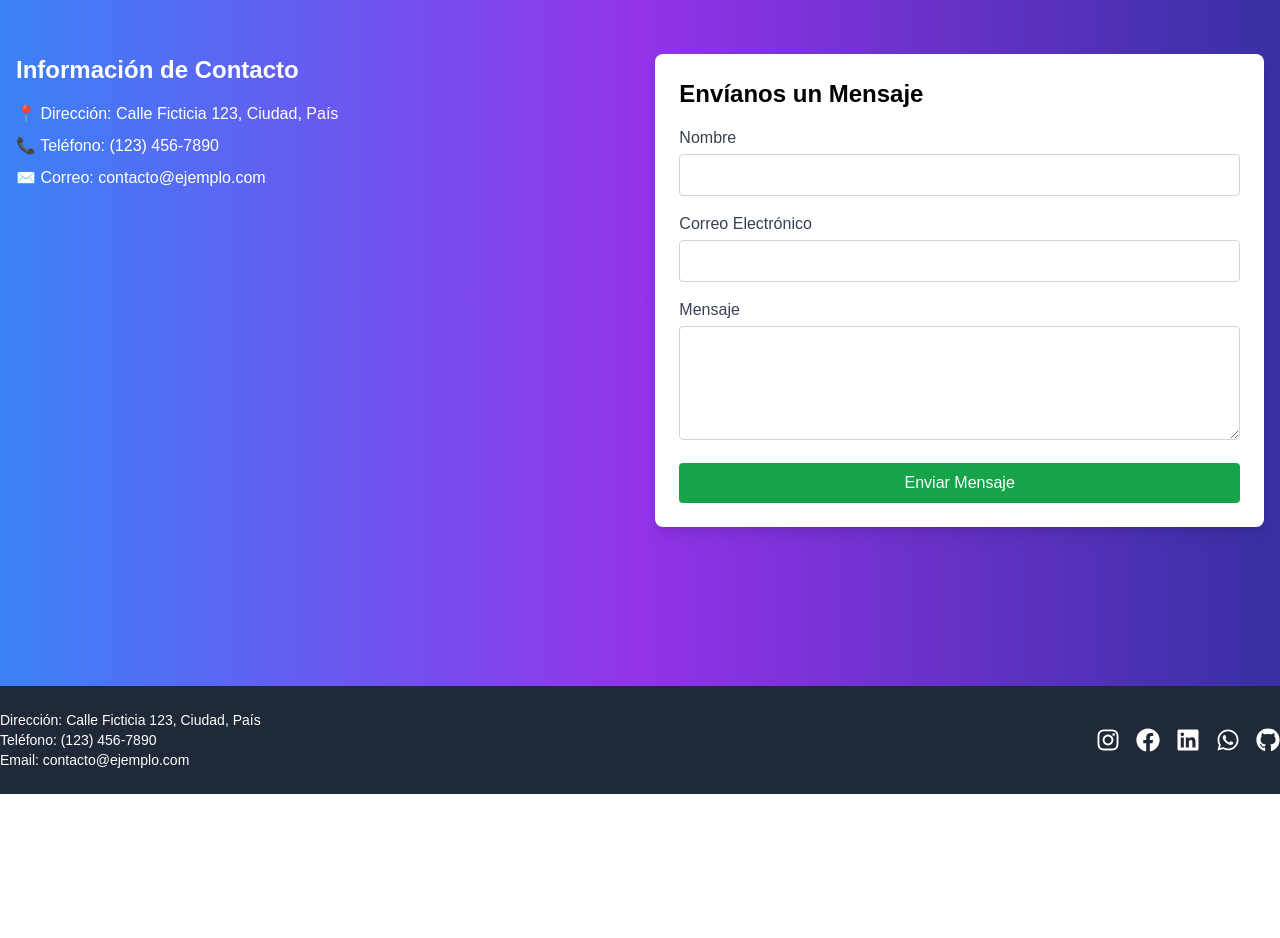
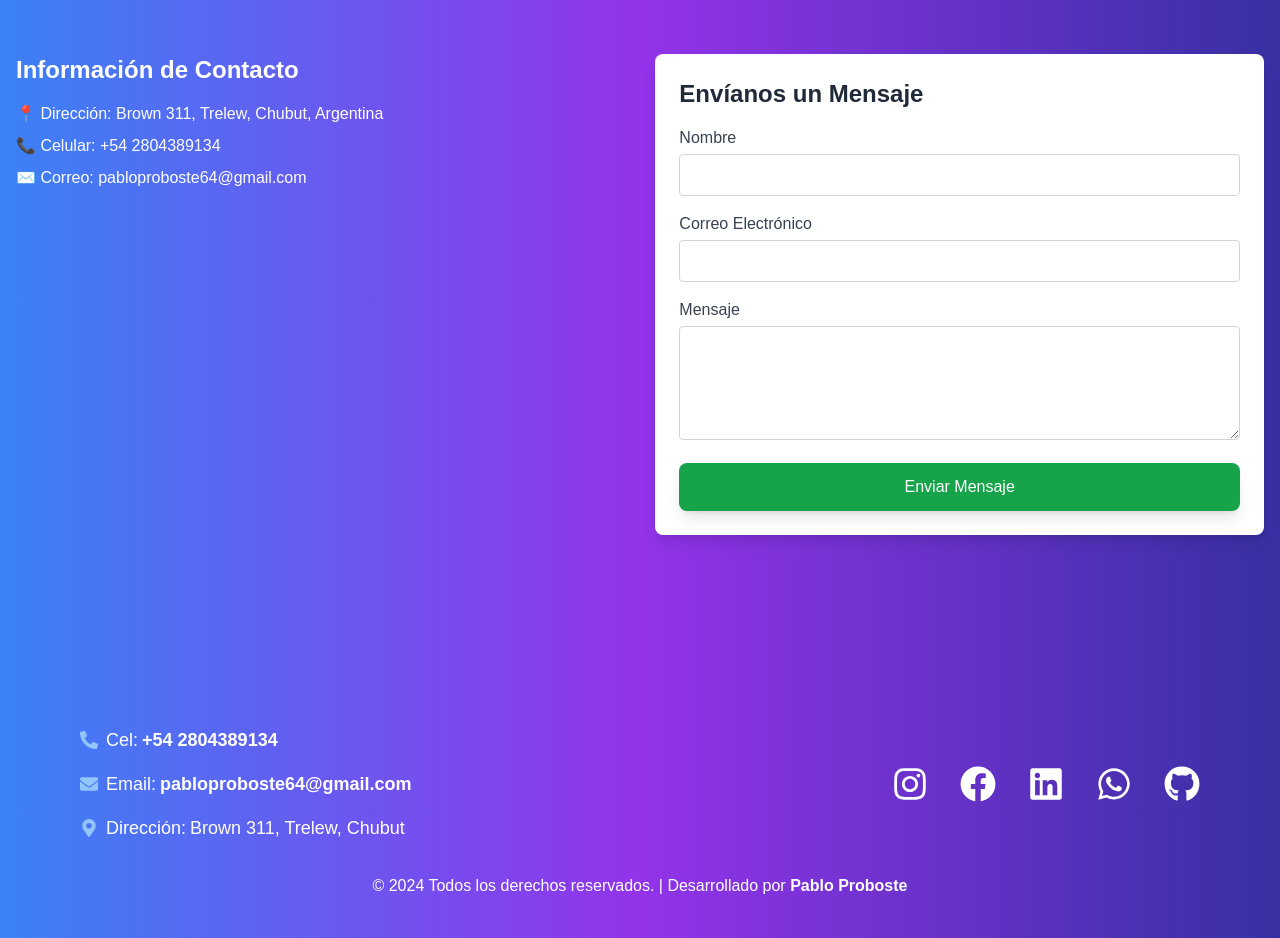
Before and after one commit to 31pablo05/pabloWebApp, a React (Vite) app in the folder mi-web-app/: page / in a window 1280 px wide. Shown: the part 3763-4701 px from the top of the page. Before the commit the page ends 4557 px from the top, so only its background shows below. Built offline with nearby package versions, Linux system fonts and the light colour scheme.

Commit message:
ajustes footer, y componente contact

```diff
--- a/mi-web-app/src/components/Contact.jsx
+++ b/mi-web-app/src/components/Contact.jsx
@@ -19,7 +19,8 @@ function Contact() {
     e.preventDefault();
     const { nombre, correo, mensaje } = formData;
     const mensajeWhatsApp = `Hola, me llamo ${nombre} y mi correo es ${correo}. Quiero consultar sobre: ${mensaje}`;
-    const url = `https://wa.me/1234567890?text=${encodeURIComponent(mensajeWhatsApp)}`;
+    // Reemplaza el número de celular por el tuyo en formato internacional sin el signo "+"
+    const url = `https://wa.me/542804389134?text=${encodeURIComponent(mensajeWhatsApp)}`;
     window.open(url, '_blank');
   };
 
@@ -32,54 +33,54 @@ function Contact() {
           {/* Información de contacto */}
           <div className="w-full md:w-1/2 text-white">
             <h3 className="text-2xl font-semibold mb-4">Información de Contacto</h3>
-            <p className="mb-2">📍 Dirección: Calle Ficticia 123, Ciudad, País</p>
-            <p className="mb-2">📞 Teléfono: (123) 456-7890</p>
-            <p className="mb-2">✉️ Correo: contacto@ejemplo.com</p>
+            <p className="mb-2">📍 Dirección: Brown 311, Trelew, Chubut, Argentina</p>
+            <p className="mb-2">📞 Celular: +54 2804389134</p>
+            <p className="mb-2">✉️ Correo: pabloproboste64@gmail.com</p>
           </div>
 
           {/* Formulario de contacto */}
           <div className="w-full md:w-1/2 bg-white p-6 rounded-lg shadow-lg">
-            <h3 className="text-2xl font-semibold mb-4">Envíanos un Mensaje</h3>
+            <h3 className="text-2xl font-semibold mb-4 text-gray-800">Envíanos un Mensaje</h3>
             <form onSubmit={handleSubmit}>
               <div className="mb-4">
-                <label htmlFor="nombre" className="block text-gray-700">Nombre</label>
+                <label htmlFor="nombre" className="block text-gray-700 font-medium">Nombre</label>
                 <input
                   type="text"
                   id="nombre"
                   name="nombre"
                   value={formData.nombre}
                   onChange={handleChange}
-                  className="w-full p-2 border border-gray-300 rounded mt-1"
+                  className="w-full p-2 border border-gray-300 rounded mt-1 focus:outline-none focus:ring-2 focus:ring-blue-500 transition-colors"
                   required
                 />
               </div>
               <div className="mb-4">
-                <label htmlFor="correo" className="block text-gray-700">Correo Electrónico</label>
+                <label htmlFor="correo" className="block text-gray-700 font-medium">Correo Electrónico</label>
                 <input
                   type="email"
                   id="correo"
                   name="correo"
                   value={formData.correo}
                   onChange={handleChange}
-                  className="w-full p-2 border border-gray-300 rounded mt-1"
+                  className="w-full p-2 border border-gray-300 rounded mt-1 focus:outline-none focus:ring-2 focus:ring-blue-500 transition-colors"
                   required
                 />
               </div>
               <div className="mb-4">
-                <label htmlFor="mensaje" className="block text-gray-700">Mensaje</label>
+                <label htmlFor="mensaje" className="block text-gray-700 font-medium">Mensaje</label>
                 <textarea
                   id="mensaje"
                   name="mensaje"
                   value={formData.mensaje}
                   onChange={handleChange}
-                  className="w-full p-2 border border-gray-300 rounded mt-1"
+                  className="w-full p-2 border border-gray-300 rounded mt-1 focus:outline-none focus:ring-2 focus:ring-blue-500 transition-colors"
                   rows="4"
                   required
                 />
               </div>
               <button
                 type="submit"
-                className="w-full bg-green-600 text-white p-2 rounded hover:bg-green-700 transition-colors"
+                className="w-full bg-green-600 text-white py-3 px-8 rounded-lg shadow-lg transition-all transform hover:bg-green-700 hover:scale-105"
               >
                 Enviar Mensaje
               </button>
--- a/mi-web-app/src/components/Footer.jsx
+++ b/mi-web-app/src/components/Footer.jsx
@@ -1,37 +1,140 @@
 import React from 'react';
-import { FaInstagram, FaFacebook, FaLinkedin, FaWhatsapp, FaGithub } from 'react-icons/fa';
+import { motion } from 'framer-motion';
+import {
+  FaInstagram,
+  FaFacebook,
+  FaLinkedin,
+  FaWhatsapp,
+  FaGithub,
+  FaEnvelope,
+  FaMapMarkerAlt,
+  FaPhoneAlt
+} from 'react-icons/fa';
 
 const Footer = () => {
+  const currentYear = new Date().getFullYear();
+
   return (
-    <footer className="bg-gray-800 text-white py-6">
-      <div className="container mx-auto flex justify-between items-center">
-        {/* Lado izquierdo: Dirección, Teléfono y Email */}
-        <div className="flex flex-col">
-          <p className="text-sm">Dirección: Calle Ficticia 123, Ciudad, País</p>
-          <p className="text-sm">Teléfono: (123) 456-7890</p>
-          <p className="text-sm">Email: contacto@ejemplo.com</p>
+    <motion.footer
+      initial={{ opacity: 0, y: 20 }}
+      animate={{ opacity: 1, y: 0 }}
+      transition={{ duration: 0.5 }}
+      className="bg-gradient-to-r from-blue-500 via-purple-600 to-indigo-800 text-white py-10"
+    >
+      <div className="max-w-6xl mx-auto px-4">
+        <div className="flex flex-col md:flex-row justify-between items-center space-y-6 md:space-y-0">
+
+          {/* Información de contacto */}
+          <div className="flex flex-col items-start space-y-4 text-left">
+            <motion.p
+              className="text-lg flex items-center"
+              whileHover={{ scale: 1.05 }}
+              transition={{ type: 'spring', stiffness: 300 }}
+            >
+              <FaPhoneAlt className="mr-2 text-blue-300" />
+              Cel:
+              <a
+                href="tel:+542804389134"
+                className="ml-1 hover:text-blue-300 font-semibold"
+              >
+                +54 2804389134
+              </a>
+            </motion.p>
+            <motion.p
+              className="text-lg flex items-center"
+              whileHover={{ scale: 1.05 }}
+              transition={{ type: 'spring', stiffness: 300 }}
+            >
+              <FaEnvelope className="mr-2 text-blue-300" />
+              Email:
+              <a
+                href="mailto:pabloproboste64@gmail.com"
+                className="ml-1 hover:text-blue-300 font-semibold"
+              >
+                pabloproboste64@gmail.com
+              </a>
+            </motion.p>
+            <motion.p
+              className="text-lg flex items-center"
+              whileHover={{ scale: 1.05 }}
+              transition={{ type: 'spring', stiffness: 300 }}
+            >
+              <FaMapMarkerAlt className="mr-2 text-blue-300" />
+              Dirección:
+              <span className="ml-1">
+                Brown 311, Trelew, Chubut
+              </span>
+            </motion.p>
+          </div>
+
+          {/* Redes sociales */}
+          <div className="flex justify-center md:justify-end space-x-8 text-3xl md:text-4xl">
+            <motion.a
+              href="https://www.instagram.com"
+              target="_blank"
+              rel="noopener noreferrer"
+              whileHover={{ scale: 1.1, rotate: 5 }}
+              transition={{ type: 'spring', stiffness: 300 }}
+              className="hover:text-blue-300"
+              aria-label="Instagram"
+            >
+              <FaInstagram />
+            </motion.a>
+            <motion.a
+              href="https://www.facebook.com"
+              target="_blank"
+              rel="noopener noreferrer"
+              whileHover={{ scale: 1.1, rotate: 5 }}
+              transition={{ type: 'spring', stiffness: 300 }}
+              className="hover:text-blue-300"
+              aria-label="Facebook"
+            >
+              <FaFacebook />
+            </motion.a>
+            <motion.a
+              href="https://www.linkedin.com"
+              target="_blank"
+              rel="noopener noreferrer"
+              whileHover={{ scale: 1.1, rotate: 5 }}
+              transition={{ type: 'spring', stiffness: 300 }}
+              className="hover:text-blue-300"
+              aria-label="LinkedIn"
+            >
+              <FaLinkedin />
+            </motion.a>
+            <motion.a
+              href="https://wa.me/542804389134"
+              target="_blank"
+              rel="noopener noreferrer"
+              whileHover={{ scale: 1.1, rotate: 5 }}
+              transition={{ type: 'spring', stiffness: 300 }}
+              className="hover:text-blue-300"
+              aria-label="WhatsApp"
+            >
+              <FaWhatsapp />
+            </motion.a>
+            <motion.a
+              href="https://github.com"
+              target="_blank"
+              rel="noopener noreferrer"
+              whileHover={{ scale: 1.1, rotate: 5 }}
+              transition={{ type: 'spring', stiffness: 300 }}
+              className="hover:text-blue-300"
+              aria-label="GitHub"
+            >
+              <FaGithub />
+            </motion.a>
+          </div>
         </div>
 
-        {/* Lado derecho: Íconos de redes sociales */}
-        <div className="flex space-x-4">
-          <a href="https://www.instagram.com" target="_blank" rel="noopener noreferrer" className="text-2xl hover:text-gray-400">
-            <FaInstagram />
-          </a>
-          <a href="https://www.facebook.com" target="_blank" rel="noopener noreferrer" className="text-2xl hover:text-gray-400">
-            <FaFacebook />
-          </a>
-          <a href="https://www.linkedin.com" target="_blank" rel="noopener noreferrer" className="text-2xl hover:text-gray-400">
-            <FaLinkedin />
-          </a>
-          <a href="https://wa.me/1234567890" target="_blank" rel="noopener noreferrer" className="text-2xl hover:text-gray-400">
-            <FaWhatsapp />
-          </a>
-          <a href="https://github.com" target="_blank" rel="noopener noreferrer" className="text-2xl hover:text-gray-400">
-            <FaGithub />
-          </a>
+        {/* Mensaje de Copyright */}
+        <div className="text-center mt-8 text-sm md:text-base">
+          <p>
+            &copy; {currentYear} Todos los derechos reservados. | Desarrollado por <span className="font-semibold">Pablo Proboste</span>
+          </p>
         </div>
       </div>
-    </footer>
+    </motion.footer>
   );
 };
 
--- a/mi-web-app/src/components/Projects.jsx
+++ b/mi-web-app/src/components/Projects.jsx
@@ -108,7 +108,7 @@ function Projects() {
   return (
     <section id="portfolio" className="min-h-screen py-20 bg-gradient-to-r from-blue-500 via-purple-600 to-indigo-800">
       <div className="container mx-auto px-4">
-        <h2 className="text-4xl font-bold text-white text-center mb-12">Mi Portafolio</h2>
+        <h2 className="text-4xl font-bold text-white text-center mb-12">Mis Proyectos</h2>
 
         <div className="grid grid-cols-1 md:grid-cols-2 lg:grid-cols-3 gap-8">
           {projects.map((project, index) => (
```
